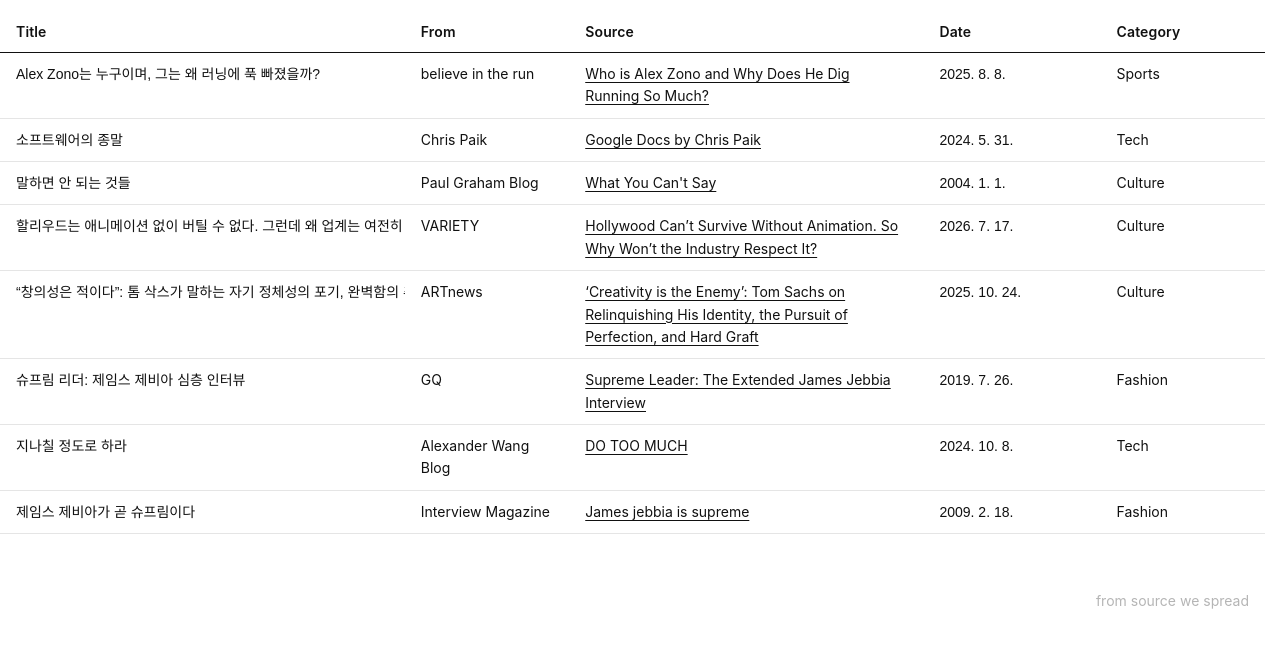
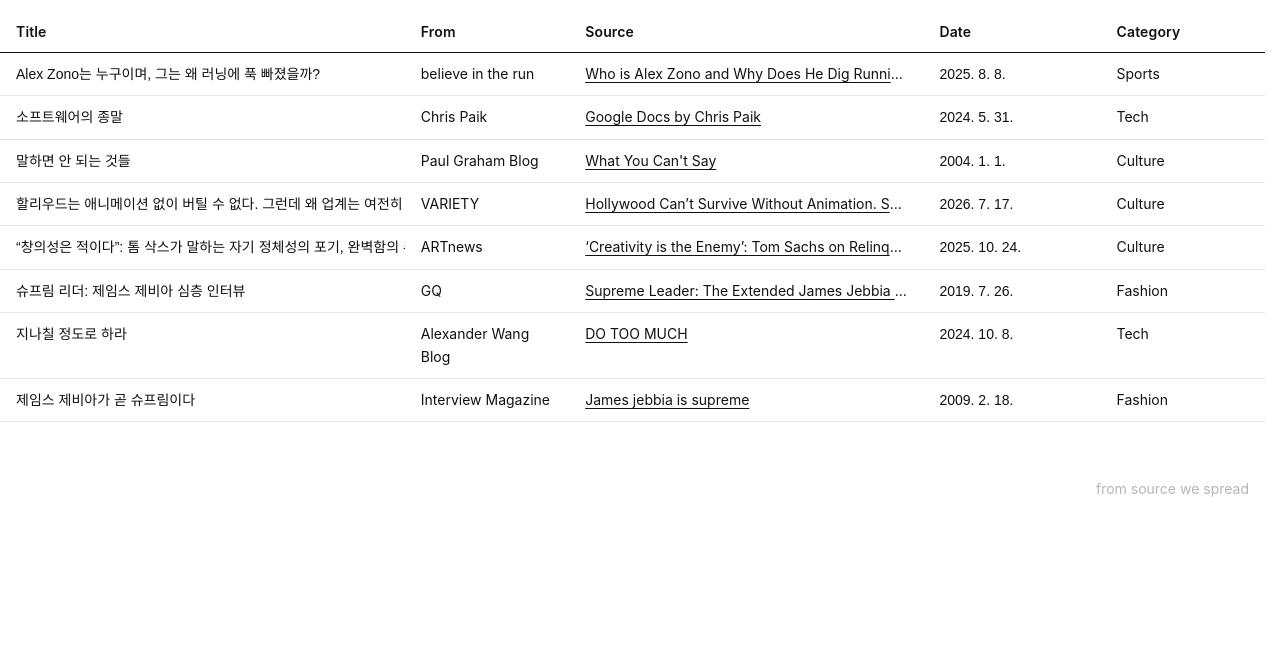
Before and after one commit to chaigun-jung-me/spread-project, a plain HTML site: page index.html in a window 1280 px wide. Shown: the part 59-706 px from the top of the page. Drawn offline with Linux system fonts and the light colour scheme; a web font is replaced by a local one.

Commit message:
Keep source links to one line in homepage list

```diff
--- a/index.html
+++ b/index.html
@@ -72,7 +72,7 @@
   .list tbody tr[data-slug]:hover, .list tbody tr[data-slug]:focus-visible { background: var(--hl-bg); color: var(--hl-fg); outline: none; }
   .list .title { width: 32%; }
   .list td.date { white-space: nowrap; }
-  .list td.src a { text-decoration: underline; text-underline-offset: 3px; }
+  .list td.src a { display: block; max-width: 100%; overflow: hidden; white-space: nowrap; text-overflow: ellipsis; text-decoration: underline; text-underline-offset: 3px; }
   .list .empty td { color: var(--muted); }
   .list td.title { min-width: 0; overflow: hidden; white-space: nowrap; text-overflow: clip; }
   .list td.title > .t { display: inline-block; white-space: nowrap; }
```
Also changed, not shown: README.md.
